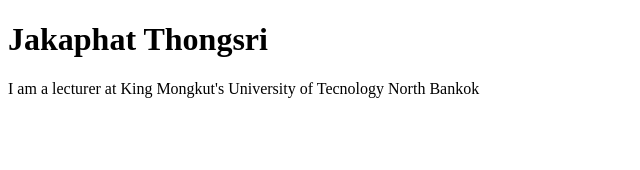
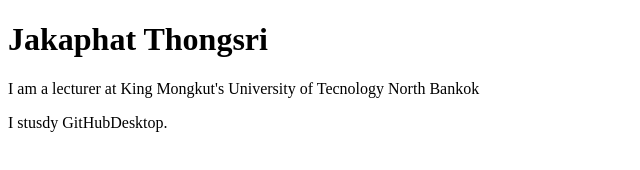
Before and after one commit to jakkaphat2/github-desktop-project, a plain HTML site: page index.html in a window 1280 px wide. Shown: the whole page, without its empty margins (0-640 px from the left). Drawn offline with Linux system fonts and the light colour scheme.

Commit message:
Add some text
add some text

```diff
--- a/index.html
+++ b/index.html
@@ -9,5 +9,6 @@
     <h1>Jakaphat Thongsri</h1>
     <p>I am a lecturer at King Mongkut's University of Tecnology
         North Bankok</p>
+    <p>I stusdy GitHubDesktop.</p>
 </body>
 </html>
```
